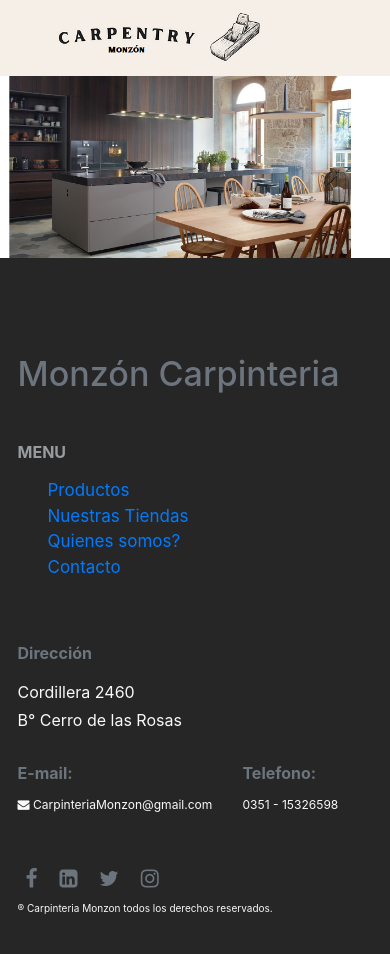
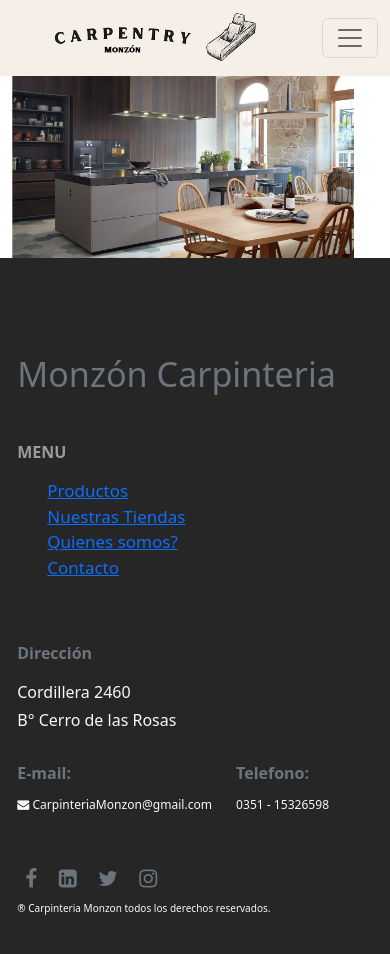
Before and after one commit to Simplepunk/COMISION-36360, a plain HTML site: page index.html in a window 390 px wide. Drawn offline with nearby package versions, Linux system fonts and the light colour scheme.

Commit message:
cambios en html

```diff
--- a/index.html
+++ b/index.html
@@ -3,13 +3,12 @@
 <head>
     <meta charset="UTF-8">
     <meta http-equiv="X-UA-Compatible" content="IE=edge">
-    <meta name="viewport" content="width=device-width, initial-scale=1.0">
+    <meta name="viewport" content="width=device-width, initial-scale=1">
 <link rel="preconnect" href="https://fonts.gstatic.com" crossorigin>
 <link href="https://fonts.googleapis.com/css2?family=Bebas+Neue&display=swap" rel="stylesheet">
     <link rel="stylesheet" href="./styles.css">
     <link href="https://cdn.jsdelivr.net/npm/bootstrap@5.2.0-beta1/dist/css/bootstrap.min.css" rel="stylesheet" integrity="sha384-0evHe/X+R7YkIZDRvuzKMRqM+OrBnVFBL6DOitfPri4tjfHxaWutUpFmBp4vmVor" crossorigin="anonymous">
     <link rel="stylesheet" href="https://cdnjs.cloudflare.com/ajax/libs/font-awesome/4.7.0/css/font-awesome.min.css">
-    <link rel="stylesheet" href="https://stackpath.bootstrapcdn.com/bootstrap/4.3.1/css/bootstrap.min.css">
     <link rel="stylesheet" href="https://cdnjs.cloudflare.com/ajax/libs/jquery/3.2.1/jquery.min.js">
     <link rel="icon" type="image/png" href="./Assets/favicon.png">
 </head>
@@ -24,7 +23,7 @@
                         <div class="collapse navbar-collapse justify-content-end" id="navbarNav">
                             <ul class="navbar-nav align-items-center">
                             <li class="nav-item">
-                                <a class="nav-link active expand" aria-current="page" href="./Vistas/Productos.html">Productos</a>
+                                <a class="nav-link expand" aria-current="page" href="./Vistas/Productos.html">Productos</a>
                             </li>
                             <li class="nav-item">
                                 <a class="nav-link expand" href="./Vistas/Nuestras_Tiendas.html">Nuestras tiendas</a>
@@ -77,7 +76,7 @@
                 </div>
             </div>
         </footer>
-    <script src="https://cdn.jsdelivr.net/npm/bootstrap@5.2.0-beta1/dist/js/bootstrap.bundle.min.js" integrity="sha384-pprn3073KE6tl6bjs2QrFaJGz5/SUsLqktiwsUTF55Jfv3qYSDhgCecCxMW52nD2" crossorigin="anonymous"></script>
+        <script src="https://cdn.jsdelivr.net/npm/bootstrap@5.2.0-beta1/dist/js/bootstrap.bundle.min.js" integrity="sha384-pprn3073KE6tl6bjs2QrFaJGz5/SUsLqktiwsUTF55Jfv3qYSDhgCecCxMW52nD2" crossorigin="anonymous"></script>
     <script src="https://stackpath.bootstrapcdn.com/bootstrap/4.3.1/js/bootstrap.bundle.min.js"></script>
 </body>
 </html>
--- a/styles.css
+++ b/styles.css
@@ -163,11 +163,6 @@ transform: rotate(45deg) translateY(-1140px) translateX(0px);
     background-color: #262626;
     border-color: #262626;
 }
-.navbar-toggler-icon {
-    color: #fff;
-    background-color: #262626;
-    border-color: #262626;
-}
 
 /*FOOTER*/
 
@@ -181,7 +176,7 @@ body {
 
 a{
     text-decoration: none;
-    color: #242323;
+    color: #161616;
 }
 .container-fluids{
     overflow:hidden;
```
